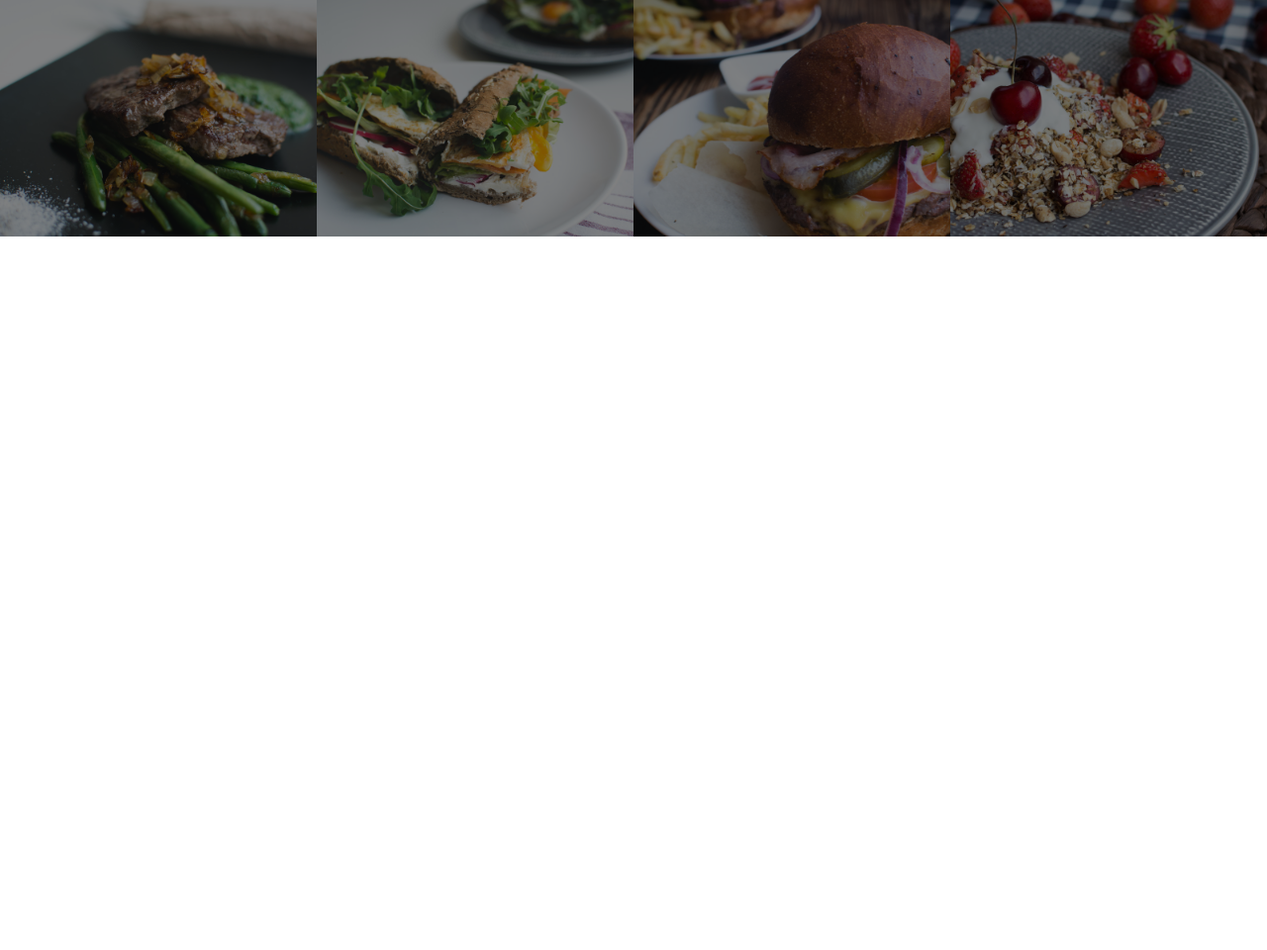
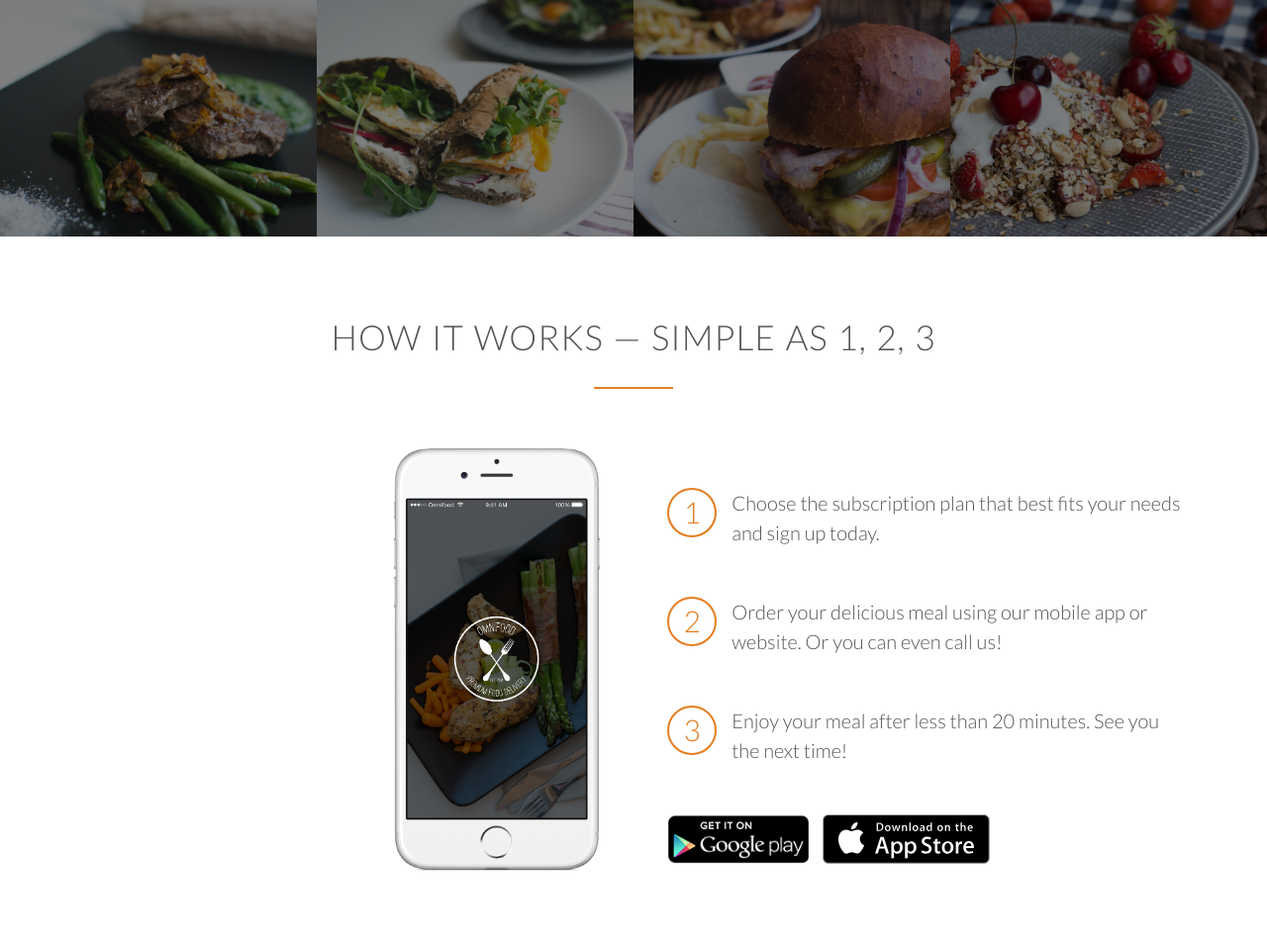
Before and after one commit to himanshumeena/omnifood, a PHP site: page / in a window 1280 px wide. Shown: the part 1762-2722 px from the top of the page at 99% size. Before the commit the page ends 2001 px from the top, so only its background shows below. Run offline with PHP 8.4, Linux system fonts and the light colour scheme; some web fonts are replaced.

Commit message:
section (how it works added)

```diff
--- a/home.html
+++ b/home.html
@@ -72,7 +72,7 @@
             </div>
         </section>
         <section class="meals-showcase">
-            <ul>
+            <ul class="clearfix">
                 <li>
                     <figure>
                         <img src="./resources/img/1.jpg" alt="Korean bibimbap with egg and vegetables">
@@ -94,7 +94,7 @@
                     </figure>
                 </li>
             </ul>
-            <ul>
+            <ul class="clearfix">
                 <li>
                     <figure>
                         <img src="./resources/img/5.jpg" alt="Paleo beef steak with vegetables">
@@ -117,7 +117,42 @@
                 </li>
             </ul>
         </section>
+        <section class="how_it_works">
+            <div class="row">
+                <h2>How it works &mdash; Simple as 1, 2, 3</h2>
+            </div>
+            <div class="row">
+                <div class="col steps-box">
+                    <img src="./resources/img/app-iPhone.png" alt="phone image">
+                </div>
+                <div class="col  steps-box">
+                    <div class="works-step">
+                        <div>1</div>
+                        <p>Choose the subscription plan that best fits your needs and sign up today.</p>
+                    </div>
+                    <div class="works-step">
+                        <div>2</div>
+                        <p>Order your delicious meal using our mobile app or website. Or you can even call us!</p>
+                    </div>
+                    <div class="works-step">
+                        <div>3</div>
+                        <p>Enjoy your meal after less than 20 minutes. See you the next time!</p>
+                    </div>
+                    <a href="#" class="btn-app"><img src="./resources/img/download-app-android.png" alt="download andriod app"></a>
+                    <a href="#" class="btn-app"><img src="./resources/img/download-app.svg" alt="downoad ios app"></a>
+
+                </div>
+            </div>
+    </div>
+    </section>
     </div>
 </body>
 
 </html>
+
+<!--
+    1.	Choose the subscription plan that best fits your needs and sign up today.
+2.	Order your delicious meal using our mobile app or website. Or you can even call us!
+3.	Enjoy your meal after less than 20 minutes. See you the next time!
+
+ -->
--- a/resources/css/style.css
+++ b/resources/css/style.css
@@ -32,6 +32,13 @@ body{
 /* -------------------------------------------------------- */
 /* REUSABLE COMPONENTS */
 /* -------------------------------------------------------- */
+
+.clearfix:after{
+    content: " ";
+    clear:both;
+    height: 0px;
+    visibility: hidden;
+}
 
 section{
     padding: 80px 0;
@@ -249,3 +256,56 @@ section.meals-showcase{
     transform: scale(1.15);
     opacity: 1;
 }
+
+/* -------------------------------------------------------- */
+/* HOW IT WORK'S
+/* -------------------------------------------------------- */
+
+section.how_it_works{
+    padding: 80 0;
+}
+
+.steps-box{
+
+}
+
+.steps-box img{
+    width:40%;
+    height: auto;
+}
+
+.steps-box:first-child{
+    text-align: right;
+    padding-right: 3%;
+    margin-top: 30px;
+}
+
+.steps-box:last-child{
+    padding-left: 3%;
+    margin-top: 70px;
+}
+
+.works-step{
+    margin-bottom: 50px;
+
+}
+
+.works-step div{
+    color: #e67e22;
+    border: 2px solid #e67e22;
+    display: block;
+    border-radius: 50%;
+    height: 50px;
+    width: 50px;
+    text-align: center;
+    padding-bottom: 5px;
+    font-size: 150%;
+    margin-right: 15px;
+    float:left;
+}
+
+.btn-app img{
+    height: 50px;
+    width: auto;
+    margin-right: 10px;
+}
```
Also changed, not shown: resources/img/app-iPhone.png (added), resources/img/download-app-android.png (added), resources/img/download-app.svg (added).
